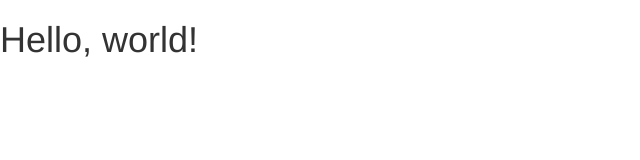
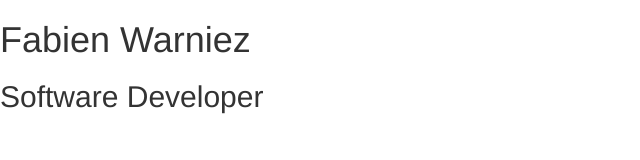
Before and after one commit to fabienwarniez/Resume, a plain HTML site: page index.html in a window 1280 px wide. Shown: the whole page, without its empty margins (0-640 px from the left). Drawn offline with nearby package versions, Linux system fonts and the light colour scheme.

Commit message:
Added basic information on the resume.

```diff
--- a/index.html
+++ b/index.html
@@ -15,7 +15,8 @@
 
 	<body>
 
-		<h1>Hello, world!</h1>
+		<h1>Fabien Warniez</h1>
+		<h2>Software Developer</h2>
 
 		<!-- jQuery (necessary for Bootstrap's JavaScript plugins) -->
 		<script src="//code.jquery.com/jquery.js"></script>
```
